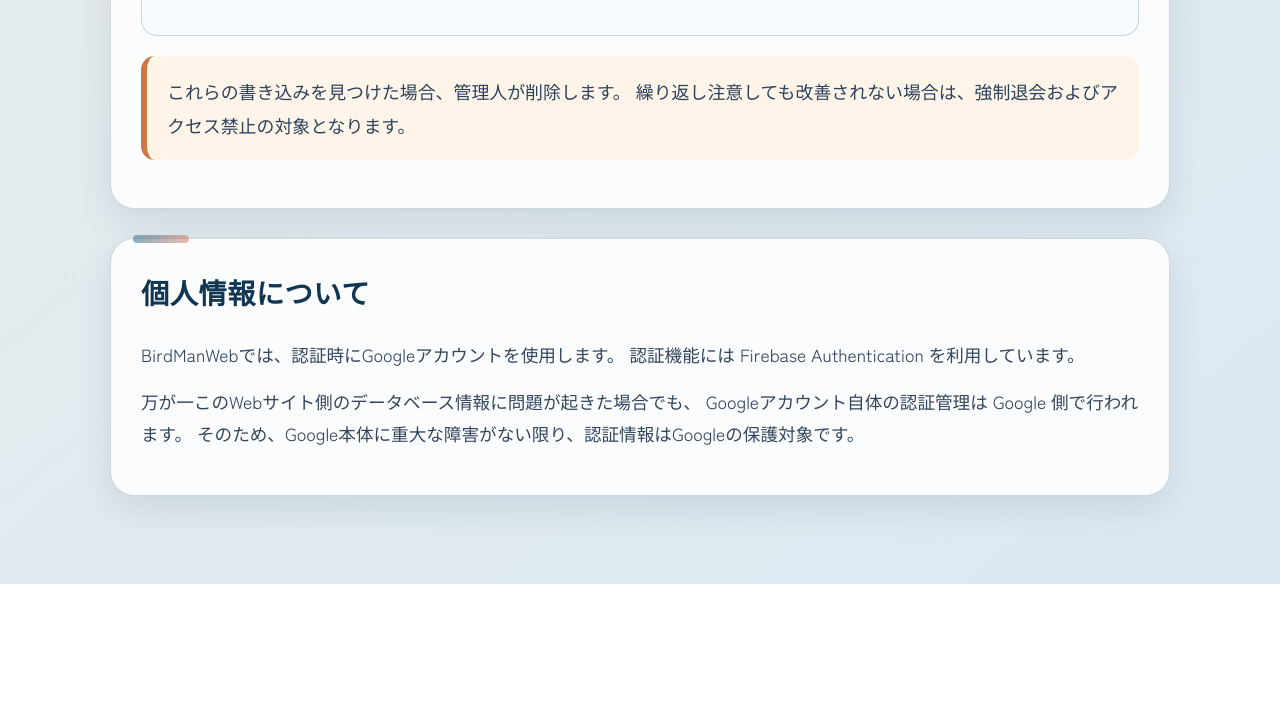
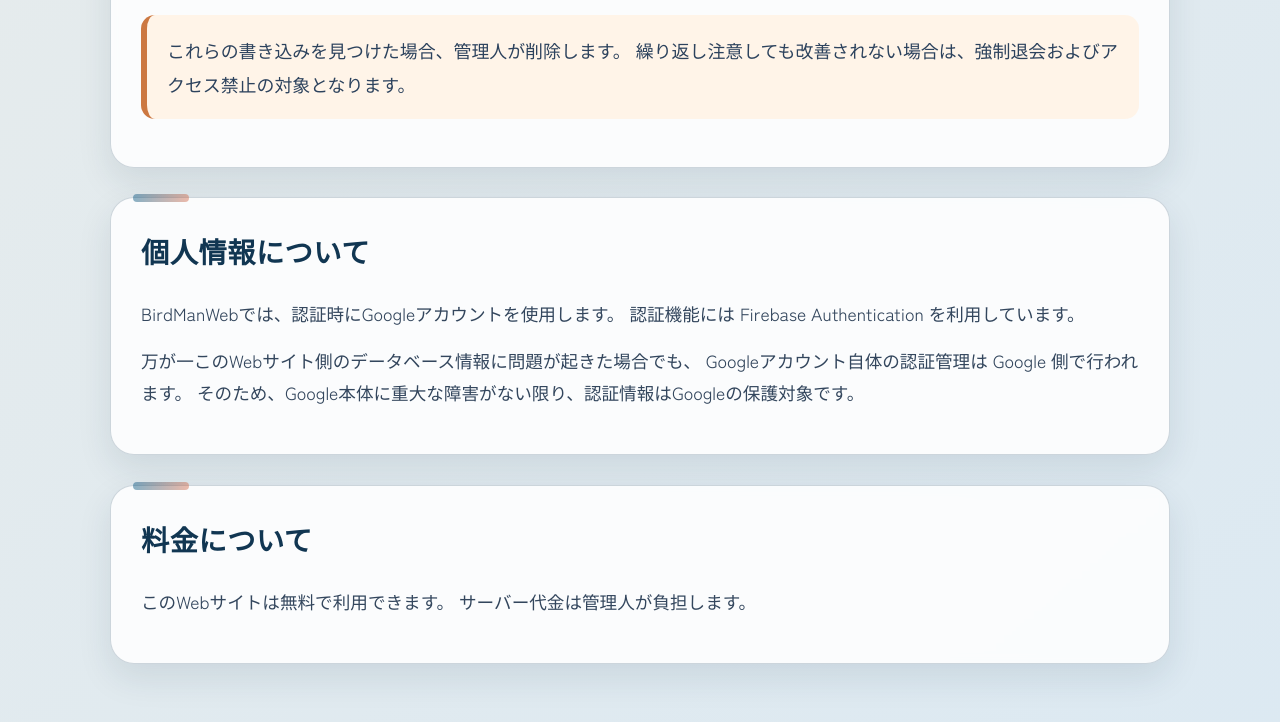
Before and after one commit to toshitoshidao/birdman_LP, a plain HTML site: page index.html in a window 1280 px wide. Shown: the part 3283-4005 px from the top of the page. Before the commit the page ends 3867 px from the top, so only its background shows below. Drawn offline with Linux system fonts and the light colour scheme; a web font is replaced by a local one.

Commit message:
画像差し替え

```diff
--- a/index.html
+++ b/index.html
@@ -73,7 +73,7 @@
                         <div class="feature-images feature-images-duo">
                             <img src="image/kiji/スクリーンショット 2026-04-12 16.53.19.png" alt="記事投稿機能の画面1">
                             <p>テーマ単位で記事を整理し、後から検索しやすく管理できます。</p>
-                            <img src="image/kiji/スクリーンショット 2026-04-12 16.54.23.png" alt="記事投稿機能の画面2">
+                            <img src="image/kiji/スクリーンショット 2026-04-17 23.10.29.png" alt="記事投稿機能の画面2">
                             <p>技術記事にはPDF保存や画像添付が可能です。</p>
                         </div>
                     </article>
@@ -113,6 +113,14 @@
                     そのため、Google本体に重大な障害がない限り、認証情報はGoogleの保護対象です。
                 </p>
             </section>
+
+            <section class="card privacy-section reveal" id="privacy">
+                <h2>料金について</h2>
+                <p>
+                    このWebサイトは無料で利用できます。
+                    サーバー代金は管理人が負担します。
+                </p>
+            </section>
         </main>
     </div>
 
```
Also changed, not shown: image/kiji/スクリーンショット 2026-04-12 16.54.23.png (deleted), image/kiji/スクリーンショット 2026-04-17 23.10.29.png (added), 2 other files.
